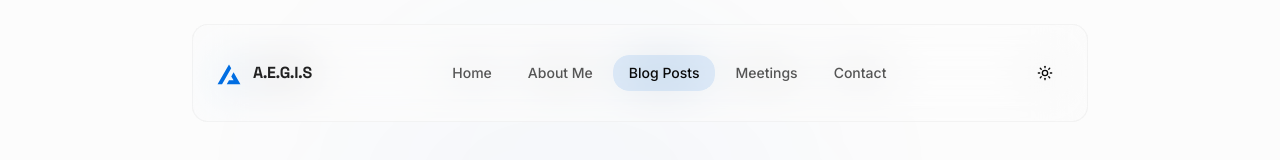
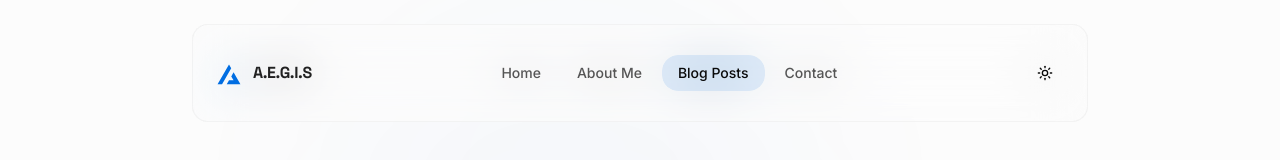
Before and after one commit to ketanpinto/AEGIS, a Next.js app: page /blog in a window 1280 px wide. Shown: the top 160 px of the page. Built offline with nearby package versions, Linux system fonts and the light colour scheme.

Commit message:
maybe, maybe not 1

```diff
--- a/components/navigation.tsx
+++ b/components/navigation.tsx
@@ -13,7 +13,7 @@ const navItems = [
   { href: '/', label: 'Home' },
   { href: '/about', label: 'About Me' },
   { href: '/blog', label: 'Blog Posts' },
-  { href: '/meetings', label: 'Meetings' },
+  // { href: '/meetings', label: 'Meetings' },
   { href: '/contact', label: 'Contact' },
 ]
 
```
